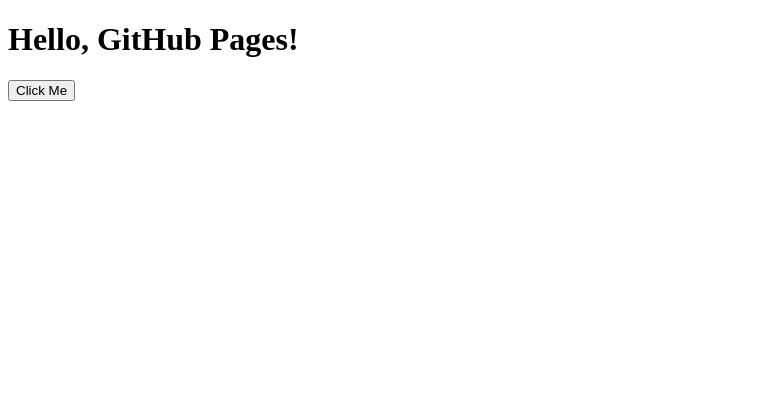
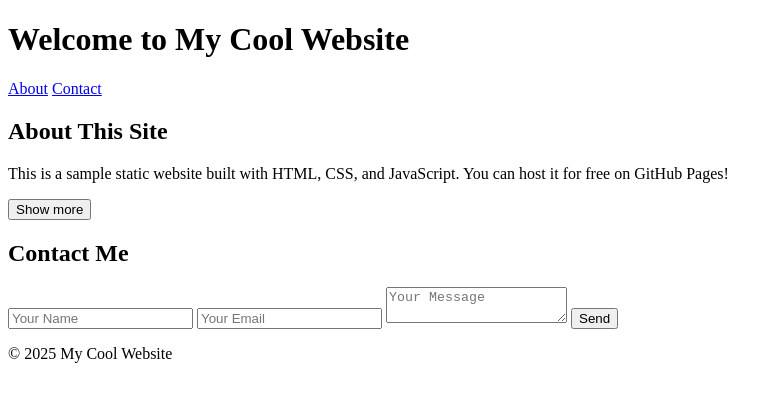
Before and after one commit to pis-allier/static-website, a plain HTML site: page index.html in a window 1280 px wide. Shown: the whole page, without its empty margins (0-782 px from the left). Drawn offline with Linux system fonts and the light colour scheme.

Commit message:
Update index.html

```diff
--- a/index.html
+++ b/index.html
@@ -3,13 +3,43 @@
 <head>
   <meta charset="UTF-8" />
   <meta name="viewport" content="width=device-width, initial-scale=1.0">
-  <title>My Static Website</title>
+  <title>My Cool Static Website</title>
   <link rel="stylesheet" href="style.css" />
 </head>
 <body>
-  <h1>Hello, GitHub Pages!</h1>
-  <button onclick="showMessage()">Click Me</button>
-  <p id="message"></p>
+  <header>
+    <h1>Welcome to My Cool Website</h1>
+    <nav>
+      <a href="#about">About</a>
+      <a href="#contact">Contact</a>
+    </nav>
+  </header>
+
+  <main>
+    <section id="about">
+      <h2>About This Site</h2>
+      <p>This is a sample static website built with HTML, CSS, and JavaScript. You can host it for free on GitHub Pages!</p>
+      <button onclick="toggleMore()">Show more</button>
+      <p id="moreText" style="display:none;">
+        Here’s some more hidden text that appears when you click the button.
+      </p>
+    </section>
+
+    <section id="contact">
+      <h2>Contact Me</h2>
+      <form onsubmit="return sendMessage()">
+        <input type="text" id="name" placeholder="Your Name" required />
+        <input type="email" id="email" placeholder="Your Email" required />
+        <textarea id="message" placeholder="Your Message" required></textarea>
+        <button type="submit">Send</button>
+      </form>
+      <p id="formStatus"></p>
+    </section>
+  </main>
+
+  <footer>
+    <p>© 2025 My Cool Website</p>
+  </footer>
 
   <script src="script.js"></script>
 </body>
```
